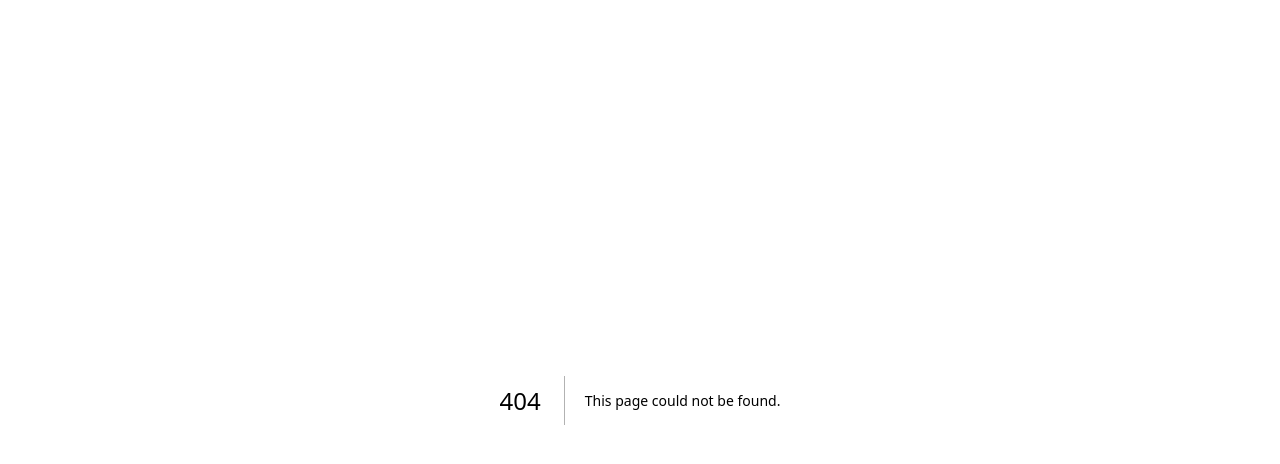
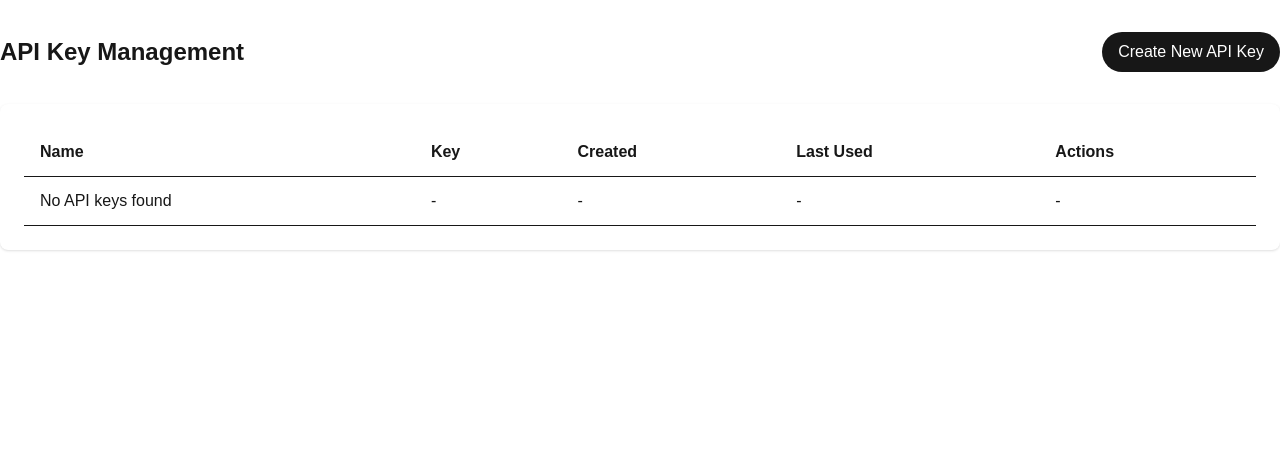
Before and after one commit to amjudson/cursor-training, a Next.js app in the folder api-key-builder/: page /dashboard in a window 1280 px wide. Before the commit this address had no page. Shown: the top 464 px of the page. Built offline with nearby package versions, Linux system fonts and the light colour scheme.

Commit message:
01 - Check point Api manager navigation is working

```diff
--- /dev/null
+++ b/api-key-builder/src/app/dashboard/components/DashboardHeader.tsx
@@ -0,0 +1,24 @@
+'use client';
+
+import { useRouter } from 'next/navigation';
+
+export function DashboardHeader() {
+  const router = useRouter();
+
+  const handleCreateKey = () => {
+    // TODO: Implement create new API key
+    console.log('Create new API key clicked');
+  };
+
+  return (
+    <div className="flex justify-between items-center mb-8">
+      <h1 className="text-2xl font-bold">API Key Management</h1>
+      <button
+        className="rounded-full bg-foreground text-background px-4 py-2 hover:bg-[#383838] dark:hover:bg-[#ccc] transition-colors"
+        onClick={handleCreateKey}
+      >
+        Create New API Key
+      </button>
+    </div>
+  );
+}
--- /dev/null
+++ b/api-key-builder/src/app/dashboard/page.tsx
@@ -0,0 +1,42 @@
+import { Metadata } from "next";
+import { DashboardHeader } from "./components/DashboardHeader";
+
+export const metadata: Metadata = {
+  title: "API Key Management",
+  description: "Manage your API keys",
+};
+
+export default function DashboardPage() {
+  return (
+    <div className="container mx-auto py-8">
+      <DashboardHeader />
+
+      <div className="bg-white dark:bg-gray-800 rounded-lg shadow">
+        <div className="p-6">
+          <div className="overflow-x-auto">
+            <table className="w-full">
+              <thead>
+                <tr className="border-b dark:border-gray-700">
+                  <th className="text-left py-3 px-4">Name</th>
+                  <th className="text-left py-3 px-4">Key</th>
+                  <th className="text-left py-3 px-4">Created</th>
+                  <th className="text-left py-3 px-4">Last Used</th>
+                  <th className="text-left py-3 px-4">Actions</th>
+                </tr>
+              </thead>
+              <tbody>
+                <tr className="border-b dark:border-gray-700">
+                  <td className="py-3 px-4">No API keys found</td>
+                  <td className="py-3 px-4">-</td>
+                  <td className="py-3 px-4">-</td>
+                  <td className="py-3 px-4">-</td>
+                  <td className="py-3 px-4">-</td>
+                </tr>
+              </tbody>
+            </table>
+          </div>
+        </div>
+      </div>
+    </div>
+  );
+}
--- a/api-key-builder/src/app/page.tsx
+++ b/api-key-builder/src/app/page.tsx
@@ -1,4 +1,5 @@
 import Image from "next/image";
+import Link from "next/link";
 
 export default function Home() {
   return (
@@ -26,6 +27,12 @@ export default function Home() {
         </ol>
 
         <div className="flex gap-4 items-center flex-col sm:flex-row">
+          <Link
+            href="/dashboard"
+            className="rounded-full border border-solid border-black/[.08] dark:border-white/[.145] transition-colors flex items-center justify-center hover:bg-[#f2f2f2] dark:hover:bg-[#1a1a1a] hover:border-transparent font-medium text-sm sm:text-base h-10 sm:h-12 px-4 sm:px-5 w-full sm:w-auto"
+          >
+            Manage API Keys
+          </Link>
           <a
             className="rounded-full border border-solid border-transparent transition-colors flex items-center justify-center bg-foreground text-background gap-2 hover:bg-[#383838] dark:hover:bg-[#ccc] font-medium text-sm sm:text-base h-10 sm:h-12 px-4 sm:px-5 sm:w-auto"
             href="https://vercel.com/new?utm_source=create-next-app&utm_medium=appdir-template-tw&utm_campaign=create-next-app"
```
Also changed, not shown: 1 other file (tests, documents, lock files or other folders).
